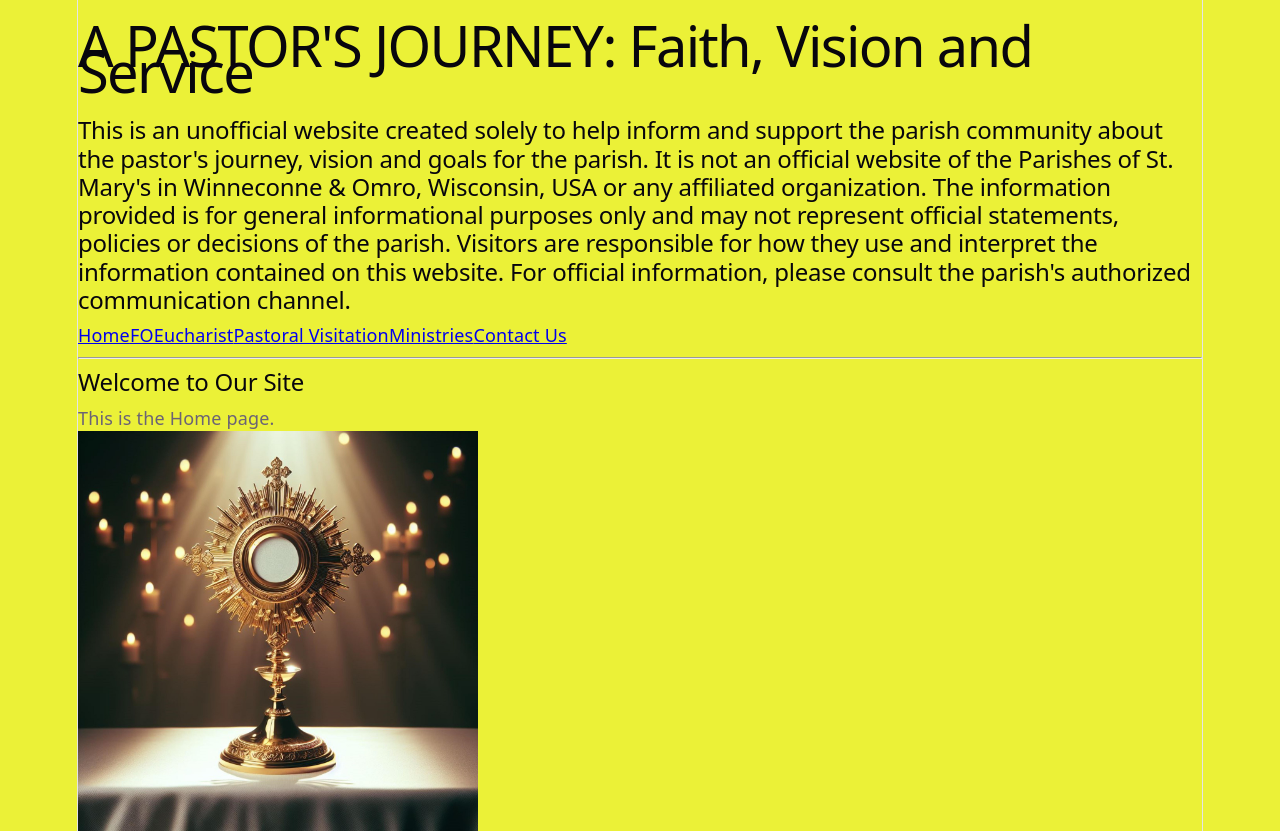
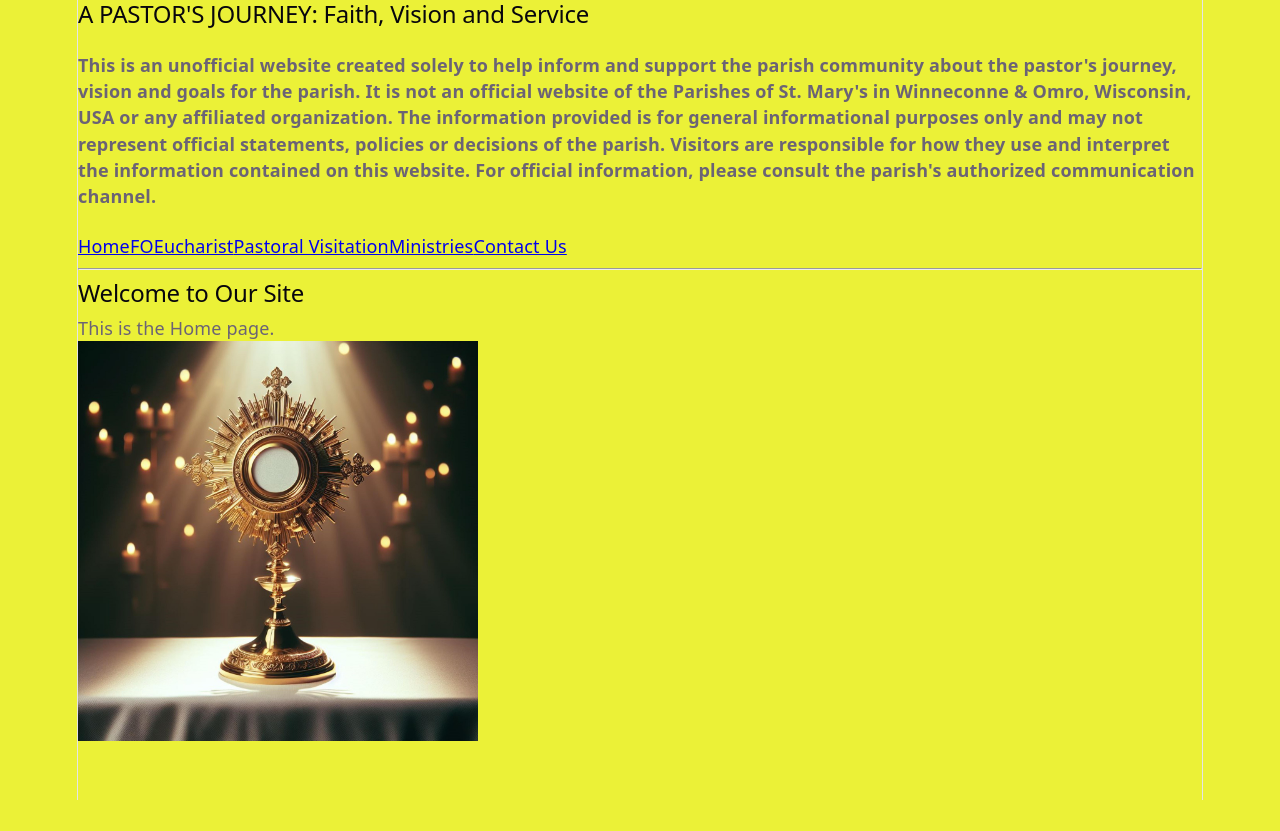
Before and after one commit to Obias090381/My-Website, a React (Vite) app in the folder Website/: page / in a window 1280 px wide. After the commit the page ends 800 px from the top, so only its background shows below. Built offline with nearby package versions, Linux system fonts and the light colour scheme.

Commit message:
commit 1a2b3c4d5e6f7g8h9i0j

```diff
--- a/Website/src/App.jsx
+++ b/Website/src/App.jsx
@@ -11,9 +11,9 @@ function App() {
     <BrowserRouter>
       <div>
         <header>
-          <h1>A PASTOR'S JOURNEY:
-              Faith, Vision and Service</h1>
-          <h2>
+          <h2>A PASTOR'S JOURNEY:
+              Faith, Vision and Service</h2>
+          <h4>
             This is an unofficial website created solely to help inform and support the
             parish community about the pastor's journey, vision and goals for the parish.
             It is not an official website of the Parishes of St. Mary's in Winneconne &
@@ -23,7 +23,7 @@ function App() {
             how they use and interpret the information contained on this website. For
             official information, please consult the parish's authorized communication
             channel.
-          </h2>
+          </h4>
         </header>
 
         <nav>
```
